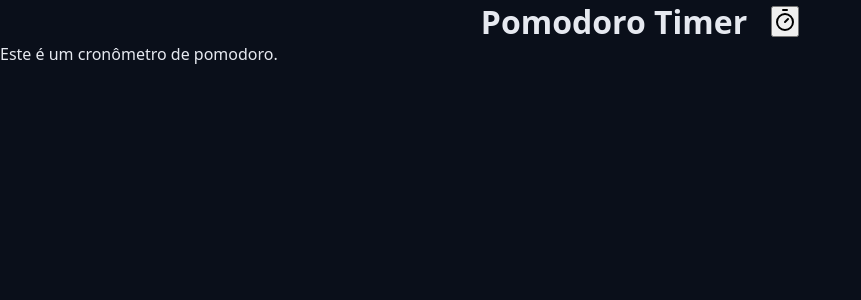
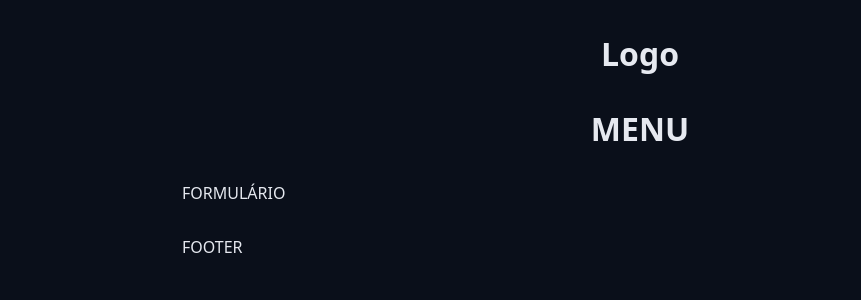
Before and after one commit to LeandroJerse/WebProjects, a React (Vite) app in the folder chronos-pomodoro/: page / in a window 1280 px wide. Shown: the top 300 px of the page, without its empty margins (0-861 px from the left). Built offline with nearby package versions, Linux system fonts and the light colour scheme.

Commit message:
feat: add Container component and update layout structure - Create Container component with CSS Module styling - Update global.css with reset CSS and base styles - Refactor App.tsx to use Container for layout sections - Add theme variables for dark mode colors - Update README.md with latest changes

```diff
--- a/chronos-pomodoro/src/App.tsx
+++ b/chronos-pomodoro/src/App.tsx
@@ -1,18 +1,28 @@
 import { Timer, TimerIcon } from 'lucide-react';
 import { Heading } from './components/Heading';
+import { Container } from './components/container';
 
 import './styles/global.css';
 import './styles/theme.css';
 export function App() {
   return (
-    <div>
-      <Heading>
-        Pomodoro Timer
-        <button>
-          <TimerIcon />
-        </button>
-      </Heading>
-      <p>Este é um cronômetro de pomodoro.</p>
-    </div>
+    <>
+      <Container>
+        <Heading>
+          <section>Logo</section>
+        </Heading>
+      </Container>
+      <Container>
+        <Heading>
+          <section>MENU</section>
+        </Heading>
+      </Container>
+      <Container>
+        <section>FORMULÁRIO</section>
+      </Container>
+      <Container>
+        <section>FOOTER</section>
+      </Container>
+    </>
   );
 }
--- /dev/null
+++ b/chronos-pomodoro/src/components/Container.module.css
@@ -0,0 +1,12 @@
+.container-fluid {
+  max-width: auto;
+}
+
+.container {
+  max-width: 98rem;
+  margin: 0 auto;
+}
+
+.content {
+  margin: 3.2rem;
+}
--- /dev/null
+++ b/chronos-pomodoro/src/components/Container.tsx
@@ -0,0 +1,13 @@
+import styles from './Container.module.css';
+
+type ContainerProps = {
+  children: React.ReactNode;
+};
+
+export function Container({ children }: ContainerProps) {
+  return (
+    <div className={styles.container}>
+      <div className={styles.content}>{children}</div>
+    </div>
+  );
+}
```
Also changed, not shown: chronos-pomodoro/src/styles/global.css (line endings or trailing spaces), 1 other file (tests, documents, lock files or other folders).
